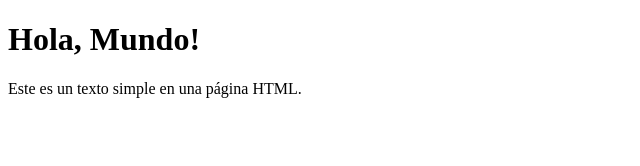
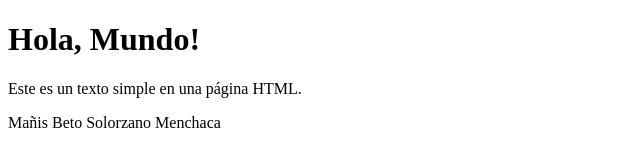
Before and after one commit to Efren981/repositorioPrueba, a plain HTML site: page index.html in a window 1280 px wide. Shown: the whole page, without its empty margins (0-640 px from the left). Drawn offline with Linux system fonts and the light colour scheme.

Commit message:
second commit

```diff
--- a/index.html
+++ b/index.html
@@ -8,5 +8,6 @@
 <body>
     <h1>Hola, Mundo!</h1>
     <p>Este es un texto simple en una página HTML.</p>
+    <p>Mañis Beto Solorzano Menchaca</p>
 </body>
 </html>
```
